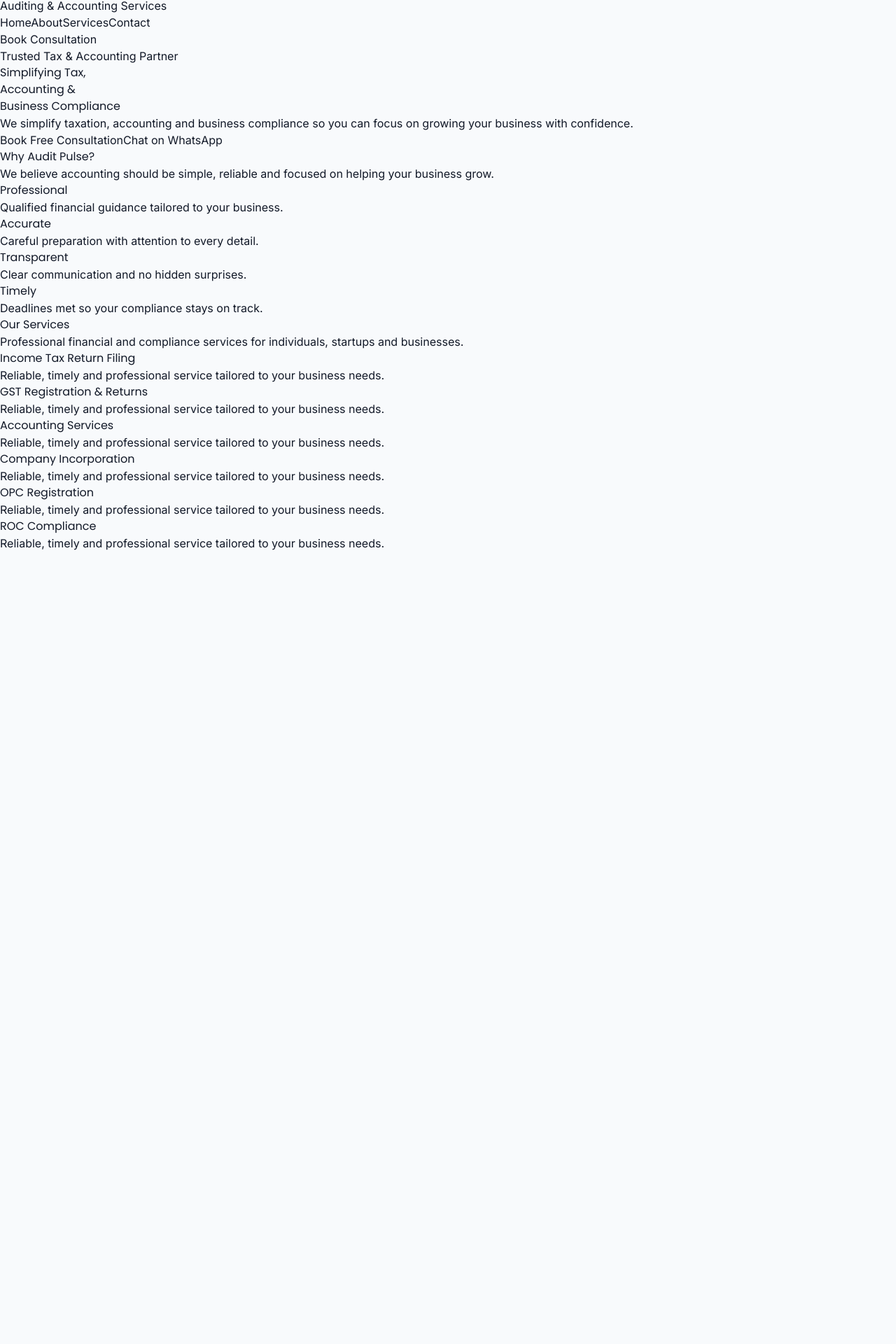
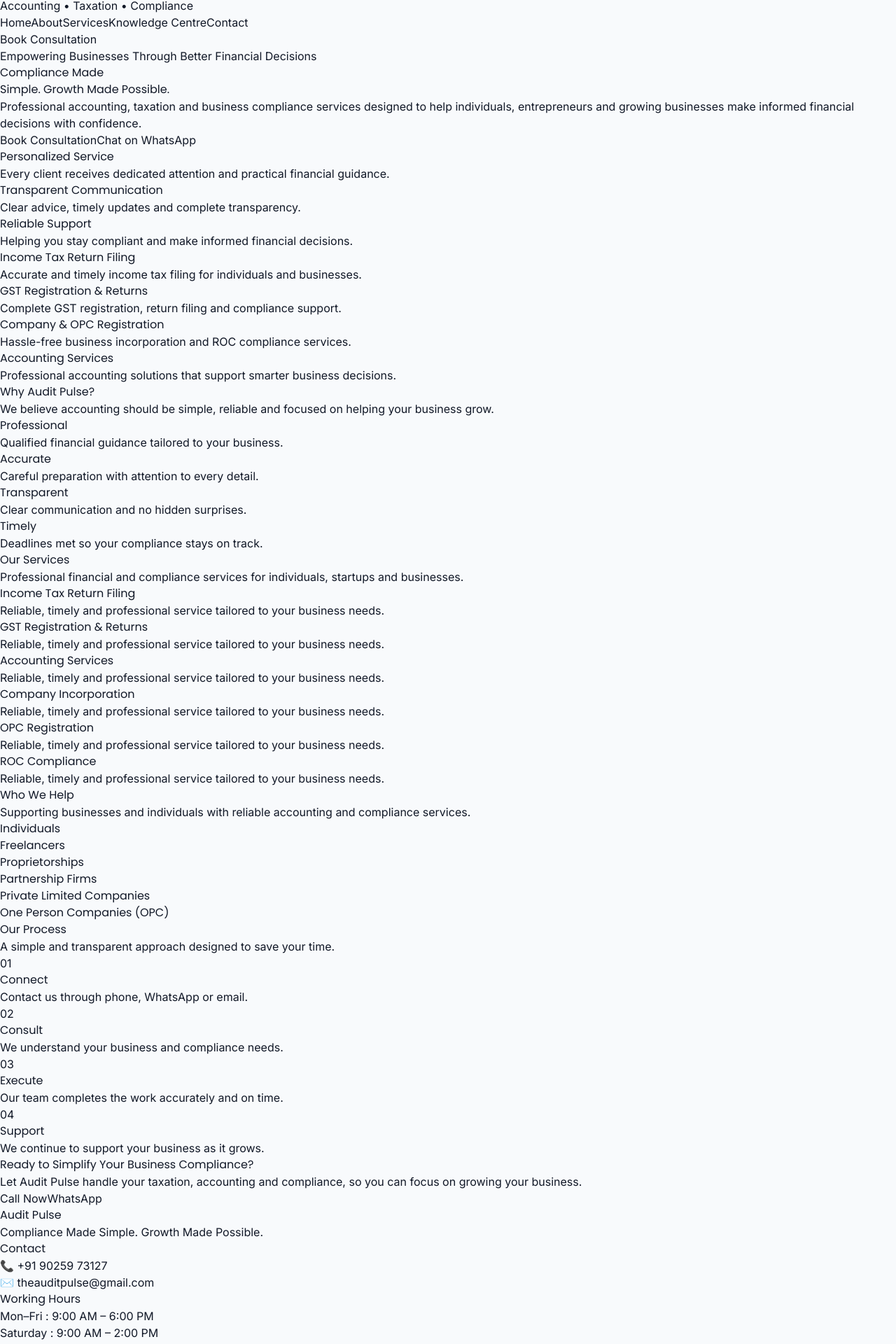
Before and after one commit to theauditpulse-ctrl/auditpulse-website, a React (Vite) app: page / in a window 1280 px wide. Shown: the part 239-2159 px from the top of the page at 70% size. Before the commit the page ends 1027 px from the top, so only its background shows below. Built offline with nearby package versions, Linux system fonts and the light colour scheme.

Commit message:
Complete homepage version 1

```diff
--- /dev/null
+++ b/src/components/home/ContactCTA.jsx
@@ -0,0 +1,40 @@
+function ContactCTA() {
+  return (
+    <section className="bg-[#0F3D91] py-20 text-white">
+      <div className="mx-auto max-w-7xl px-6 text-center">
+
+        <h2 className="text-4xl font-bold">
+          Ready to Simplify Your Business Compliance?
+        </h2>
+
+        <p className="mt-6 text-lg text-blue-100">
+          Let Audit Pulse handle your taxation, accounting and compliance,
+          so you can focus on growing your business.
+        </p>
+
+        <div className="mt-10 flex justify-center gap-4 flex-wrap">
+
+          <a
+            href="tel:+919025973127"
+            className="rounded-lg bg-white px-8 py-4 font-semibold text-[#0F3D91] hover:bg-gray-100"
+          >
+            Call Now
+          </a>
+
+          <a
+            href="https://wa.me/919025973127"
+            target="_blank"
+            rel="noreferrer"
+            className="rounded-lg border-2 border-white px-8 py-4 font-semibold hover:bg-white hover:text-[#0F3D91]"
+          >
+            WhatsApp
+          </a>
+
+        </div>
+
+      </div>
+    </section>
+  );
+}
+
+export default ContactCTA;
--- a/src/components/home/Hero.jsx
+++ b/src/components/home/Hero.jsx
@@ -1,33 +1,123 @@
 function Hero() {
   return (
-    <section className="bg-[#F8FAFC]">
-      <div className="mx-auto max-w-7xl px-6 py-24">
+    <section className="bg-gradient-to-br from-blue-50 via-white to-orange-50">
+      <div className="mx-auto flex max-w-7xl flex-col items-center justify-between gap-16 px-6 py-24 lg:flex-row">
+
+        {/* Left Content */}
+        <div className="max-w-2xl">
 
           <span className="inline-block rounded-full bg-blue-100 px-4 py-2 text-sm font-semibold text-[#0F3D91]">
-          Trusted Tax & Accounting Partner
+            Empowering Businesses Through Better Financial Decisions
           </span>
 
-        <h1 className="mt-8 text-5xl md:text-6xl font-bold leading-tight text-[#0F3D91]">
-          Simplifying Tax,
+          <h1 className="mt-8 text-5xl font-bold leading-tight text-[#0F3D91] lg:text-6xl">
+            Compliance Made
             <br />
-          Accounting &
-          <br />
-          Business Compliance
+            <span className="text-[#0F3D91]">Simple.</span>
+            <span className="text-[#FF8C00]"> Growth Made Possible.</span>
           </h1>
 
-        <p className="mt-8 max-w-2xl text-lg text-gray-600">
-          We simplify taxation, accounting and business compliance so you can focus on growing your business with confidence.
+          <p className="mt-8 text-lg leading-8 text-gray-600">
+            Professional accounting, taxation and business compliance
+            services designed to help individuals, entrepreneurs and
+            growing businesses make informed financial decisions with
+            confidence.
           </p>
 
           <div className="mt-10 flex flex-wrap gap-4">
-          <button className="rounded-lg bg-[#0F3D91] px-8 py-4 font-semibold text-white hover:bg-blue-900 transition">
-            Book Free Consultation
+
+            <button className="rounded-xl bg-[#0F3D91] px-8 py-4 font-semibold text-white shadow-lg transition hover:-translate-y-1 hover:bg-blue-900">
+              Book Consultation
             </button>
 
-          <button className="rounded-lg border-2 border-[#0F3D91] px-8 py-4 font-semibold text-[#0F3D91] hover:bg-[#0F3D91] hover:text-white transition">
+            <button className="rounded-xl border-2 border-[#0F3D91] px-8 py-4 font-semibold text-[#0F3D91] transition hover:bg-[#0F3D91] hover:text-white">
               Chat on WhatsApp
             </button>
+
           </div>
+
+          <div className="mt-14 grid gap-4 md:grid-cols-3">
+
+            <div className="rounded-xl bg-white p-5 shadow-md">
+              <h3 className="font-semibold text-[#0F3D91]">
+                Personalized Service
+              </h3>
+
+              <p className="mt-2 text-sm text-gray-600">
+                Every client receives dedicated attention and practical financial guidance.
+              </p>
+            </div>
+
+            <div className="rounded-xl bg-white p-5 shadow-md">
+              <h3 className="font-semibold text-[#0F3D91]">
+                Transparent Communication
+              </h3>
+
+              <p className="mt-2 text-sm text-gray-600">
+                Clear advice, timely updates and complete transparency.
+              </p>
+            </div>
+
+            <div className="rounded-xl bg-white p-5 shadow-md">
+              <h3 className="font-semibold text-[#0F3D91]">
+                Reliable Support
+              </h3>
+
+              <p className="mt-2 text-sm text-gray-600">
+                Helping you stay compliant and make informed financial decisions.
+              </p>
+            </div>
+
+          </div>
+
+        </div>
+
+        {/* Right Content */}
+
+        <div className="grid w-full max-w-lg gap-5">
+
+          <div className="rounded-2xl bg-white p-6 shadow-xl">
+            <h3 className="text-xl font-bold text-[#0F3D91]">
+              Income Tax Return Filing
+            </h3>
+
+            <p className="mt-3 text-gray-600">
+              Accurate and timely income tax filing for individuals and businesses.
+            </p>
+          </div>
+
+          <div className="rounded-2xl bg-[#0F3D91] p-6 text-white shadow-xl">
+            <h3 className="text-xl font-bold">
+              GST Registration & Returns
+            </h3>
+
+            <p className="mt-3 text-blue-100">
+              Complete GST registration, return filing and compliance support.
+            </p>
+          </div>
+
+          <div className="rounded-2xl bg-white p-6 shadow-xl">
+            <h3 className="text-xl font-bold text-[#0F3D91]">
+              Company & OPC Registration
+            </h3>
+
+            <p className="mt-3 text-gray-600">
+              Hassle-free business incorporation and ROC compliance services.
+            </p>
+          </div>
+
+          <div className="rounded-2xl bg-[#FF8C00] p-6 text-white shadow-xl">
+            <h3 className="text-xl font-bold">
+              Accounting Services
+            </h3>
+
+            <p className="mt-3 text-orange-100">
+              Professional accounting solutions that support smarter business decisions.
+            </p>
+          </div>
+
+        </div>
+
       </div>
     </section>
   );
--- /dev/null
+++ b/src/components/home/Process.jsx
@@ -0,0 +1,63 @@
+function Process() {
+  const steps = [
+    {
+      number: "01",
+      title: "Connect",
+      description: "Contact us through phone, WhatsApp or email.",
+    },
+    {
+      number: "02",
+      title: "Consult",
+      description: "We understand your business and compliance needs.",
+    },
+    {
+      number: "03",
+      title: "Execute",
+      description: "Our team completes the work accurately and on time.",
+    },
+    {
+      number: "04",
+      title: "Support",
+      description: "We continue to support your business as it grows.",
+    },
+  ];
+
+  return (
+    <section className="bg-[#F8FAFC] py-20">
+      <div className="max-w-7xl mx-auto px-6">
+
+        <h2 className="text-4xl font-bold text-center text-[#0F3D91]">
+          Our Process
+        </h2>
+
+        <p className="text-center text-gray-600 mt-4">
+          A simple and transparent approach designed to save your time.
+        </p>
+
+        <div className="grid md:grid-cols-2 lg:grid-cols-4 gap-6 mt-12">
+          {steps.map((step) => (
+            <div
+              key={step.number}
+              className="bg-white rounded-xl shadow p-8 text-center hover:shadow-xl transition"
+            >
+              <div className="text-4xl font-bold text-[#FF8C00]">
+                {step.number}
+              </div>
+
+              <h3 className="mt-4 text-xl font-semibold text-[#0F3D91]">
+                {step.title}
+              </h3>
+
+              <p className="mt-3 text-gray-600">
+                {step.description}
+              </p>
+            </div>
+          ))}
+        </div>
+
+      </div>
+    </section>
+  );
+}
+
+export default Process;
--- /dev/null
+++ b/src/components/home/WhoWeHelp.jsx
@@ -0,0 +1,41 @@
+function WhoWeHelp() {
+  const clients = [
+    "Individuals",
+    "Freelancers",
+    "Proprietorships",
+    "Partnership Firms",
+    "Private Limited Companies",
+    "One Person Companies (OPC)",
+  ];
+
+  return (
+    <section className="py-20 bg-white">
+      <div className="max-w-7xl mx-auto px-6">
+
+        <h2 className="text-4xl font-bold text-center text-[#0F3D91]">
+          Who We Help
+        </h2>
+
+        <p className="text-center text-gray-600 mt-4">
+          Supporting businesses and individuals with reliable accounting and compliance services.
+        </p>
+
+        <div className="grid md:grid-cols-2 lg:grid-cols-3 gap-6 mt-12">
+          {clients.map((client) => (
+            <div
+              key={client}
+              className="rounded-xl border p-6 shadow-sm hover:shadow-lg transition"
+            >
+              <h3 className="text-xl font-semibold text-[#0F3D91]">
+                {client}
+              </h3>
+            </div>
+          ))}
+        </div>
+
+      </div>
+    </section>
+  );
+}
+
+export default WhoWeHelp;
--- a/src/components/layout/Footer.jsx
+++ b/src/components/layout/Footer.jsx
@@ -0,0 +1,51 @@
+function Footer() {
+  return (
+    <footer className="bg-[#111827] text-white py-12">
+      <div className="mx-auto max-w-7xl px-6">
+
+        <h2 className="text-2xl font-bold">
+          Audit Pulse
+        </h2>
+
+        <p className="mt-3 text-gray-300 max-w-xl">
+          Compliance Made Simple. Growth Made Possible.
+        </p>
+
+        <div className="mt-8 grid gap-8 md:grid-cols-3">
+
+          <div>
+            <h3 className="font-semibold mb-3">Contact</h3>
+
+            <p>📞 +91 90259 73127</p>
+            <p>✉️ theauditpulse@gmail.com</p>
+          </div>
+
+          <div>
+            <h3 className="font-semibold mb-3">Working Hours</h3>
+
+            <p>Mon–Fri : 9:00 AM – 6:00 PM</p>
+            <p>Saturday : 9:00 AM – 2:00 PM</p>
+            <p>Sunday : Closed</p>
+          </div>
+
+          <div>
+            <h3 className="font-semibold mb-3">Services</h3>
+
+            <p>Income Tax</p>
+            <p>GST</p>
+            <p>Accounting</p>
+            <p>Company Registration</p>
+          </div>
+
+        </div>
+
+        <div className="mt-10 border-t border-gray-700 pt-6 text-center text-sm text-gray-400">
+          © 2026 Audit Pulse. All Rights Reserved.
+        </div>
+
+      </div>
+    </footer>
+  );
+}
+
+export default Footer;
--- a/src/components/layout/Header.jsx
+++ b/src/components/layout/Header.jsx
@@ -2,50 +2,63 @@
 
 function Header() {
   return (
-    <header className="sticky top-0 z-50 bg-white shadow-sm">
+    <header className="sticky top-0 z-50 border-b border-gray-200 bg-white/90 backdrop-blur-md">
       <div className="mx-auto flex max-w-7xl items-center justify-between px-6 py-4">
+
         {/* Logo */}
+
         <div className="flex items-center gap-3">
+
           <img
             src={logo}
             alt="Audit Pulse"
-            className="h-14 w-auto"
+            className="h-14 w-auto rounded-lg"
           />
 
           <div>
-            <h2 className="text-xl font-bold text-[#0F3D91]">
+            <h2 className="text-2xl font-bold text-[#0F3D91]">
               Audit Pulse
             </h2>
 
             <p className="text-xs text-gray-500">
-              Auditing & Accounting Services
+              Accounting • Taxation • Compliance
             </p>
           </div>
+
         </div>
 
         {/* Navigation */}
-        <nav className="hidden md:flex items-center gap-8 text-gray-700 font-medium">
-          <a href="#" className="hover:text-[#0F3D91]">
+
+        <nav className="hidden items-center gap-8 text-sm font-medium lg:flex">
+
+          <a href="#" className="transition hover:text-[#0F3D91]">
             Home
           </a>
 
-          <a href="#" className="hover:text-[#0F3D91]">
+          <a href="#" className="transition hover:text-[#0F3D91]">
             About
           </a>
 
-          <a href="#" className="hover:text-[#0F3D91]">
+          <a href="#" className="transition hover:text-[#0F3D91]">
             Services
           </a>
 
-          <a href="#" className="hover:text-[#0F3D91]">
+          <a href="#" className="transition hover:text-[#0F3D91]">
+            Knowledge Centre
+          </a>
+
+          <a href="#" className="transition hover:text-[#0F3D91]">
             Contact
           </a>
+
         </nav>
 
-        {/* Button */}
-        <button className="rounded-lg bg-[#0F3D91] px-5 py-3 font-semibold text-white hover:bg-blue-900 transition">
+        {/* CTA */}
+
+        <button className="rounded-xl bg-[#FF8C00] px-6 py-3 font-semibold text-white shadow-lg transition duration-300 hover:-translate-y-1 hover:bg-[#E67E00]">
           Book Consultation
         </button>
+
       </div>
     </header>
   );
--- a/src/pages/Home.jsx
+++ b/src/pages/Home.jsx
@@ -1,15 +1,31 @@
 import Header from "../components/layout/Header";
+import Footer from "../components/layout/Footer";
+
 import Hero from "../components/home/Hero";
 import WhyAuditPulse from "../components/home/WhyAuditPulse";
 import Services from "../components/home/Services";
+import WhoWeHelp from "../components/home/WhoWeHelp";
+import Process from "../components/home/Process";
+import ContactCTA from "../components/home/ContactCTA";
 
 function Home() {
   return (
     <>
       <Header />
+
       <Hero />
+
       <WhyAuditPulse />
+
       <Services />
+
+      <WhoWeHelp />
+
+      <Process />
+
+      <ContactCTA />
+
+      <Footer />
     </>
   );
 }
```
Lines whose indentation alone changed are shown as unchanged.
